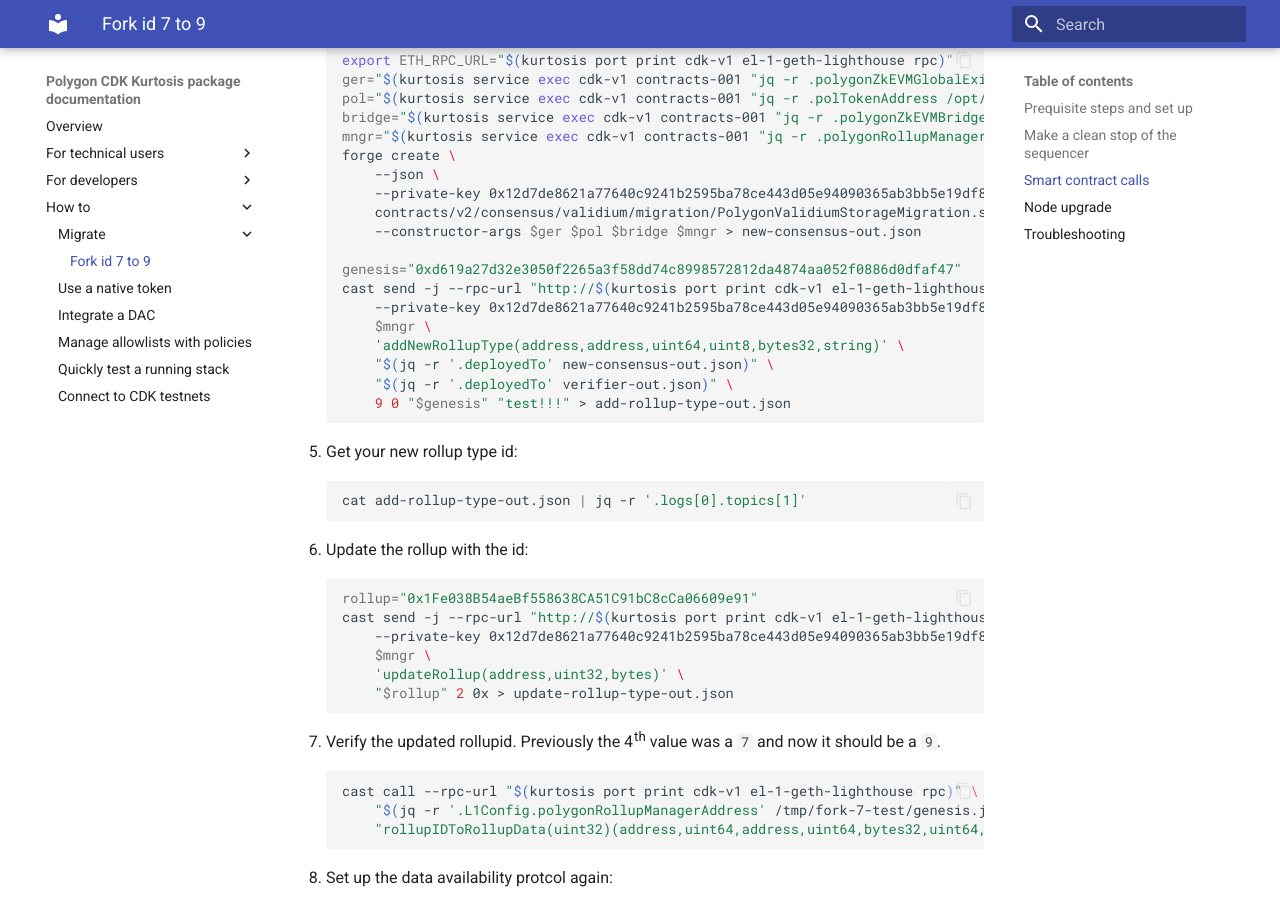
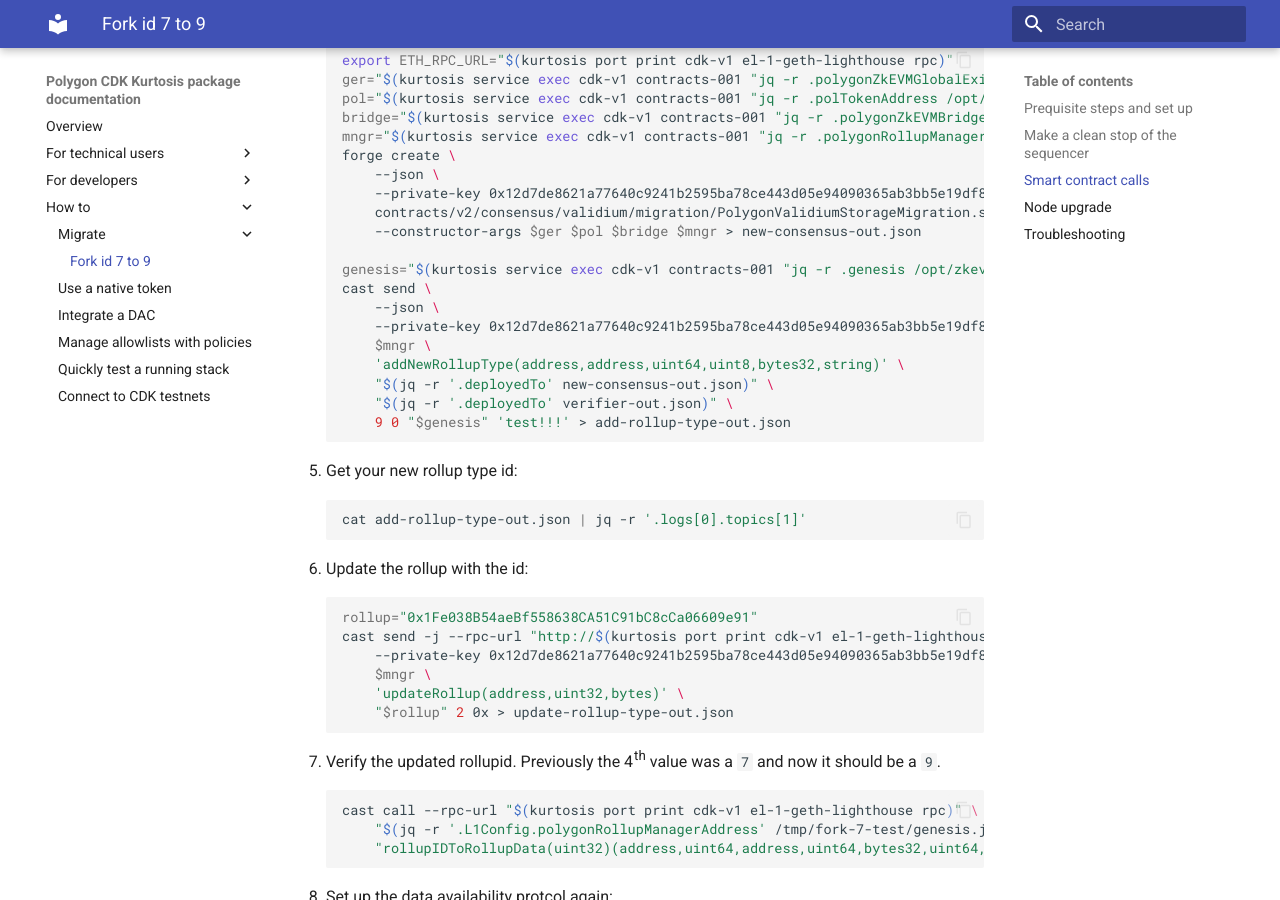
Before and after one commit to 0xPolygon/kurtosis-cdk, an MkDocs documentation site: the page built from docs/how-to/migrate/forkid-7-to-9.md, in a window 1280 px wide and 900 px high, scrolled down 3516 px. Built offline with MkDocs 1.6.1 and Material for MkDocs 9.7.7, drawn with Linux system fonts in a browser that asks for light colours.

Commit message:
Update docs/how-to/migrate/forkid-7-to-9.md
Co-authored-by: Léo Vincent <28714795+leovct@users.noreply.github.com>

````diff
--- a/docs/how-to/migrate/forkid-7-to-9.md
+++ b/docs/how-to/migrate/forkid-7-to-9.md
@@ -177,14 +177,15 @@ cast to-dec $(cast rpc zkevm_batchNumber | sed 's/"//g')
         contracts/v2/consensus/validium/migration/PolygonValidiumStorageMigration.sol:PolygonValidiumStorageMigration \
         --constructor-args $ger $pol $bridge $mngr > new-consensus-out.json
 
-    genesis="0xd619a27d32e3050f2265a3f58dd74c8998572812da4874aa052f0886d0dfaf47"
-    cast send -j --rpc-url "http://$(kurtosis port print cdk-v1 el-1-geth-lighthouse rpc)" \
+    genesis="$(kurtosis service exec cdk-v1 contracts-001 "jq -r .genesis /opt/zkevm/combined.json" | tail -n +2)"
+    cast send \
+        --json \
         --private-key 0x12d7de8621a77640c9241b2595ba78ce443d05e94090365ab3bb5e19df82c625 \
         $mngr \
         'addNewRollupType(address,address,uint64,uint8,bytes32,string)' \
         "$(jq -r '.deployedTo' new-consensus-out.json)" \
         "$(jq -r '.deployedTo' verifier-out.json)" \
-        9 0 "$genesis" "test!!!" > add-rollup-type-out.json
+        9 0 "$genesis" 'test!!!' > add-rollup-type-out.json
     ```
 
 5. Get your new rollup type id:
````
